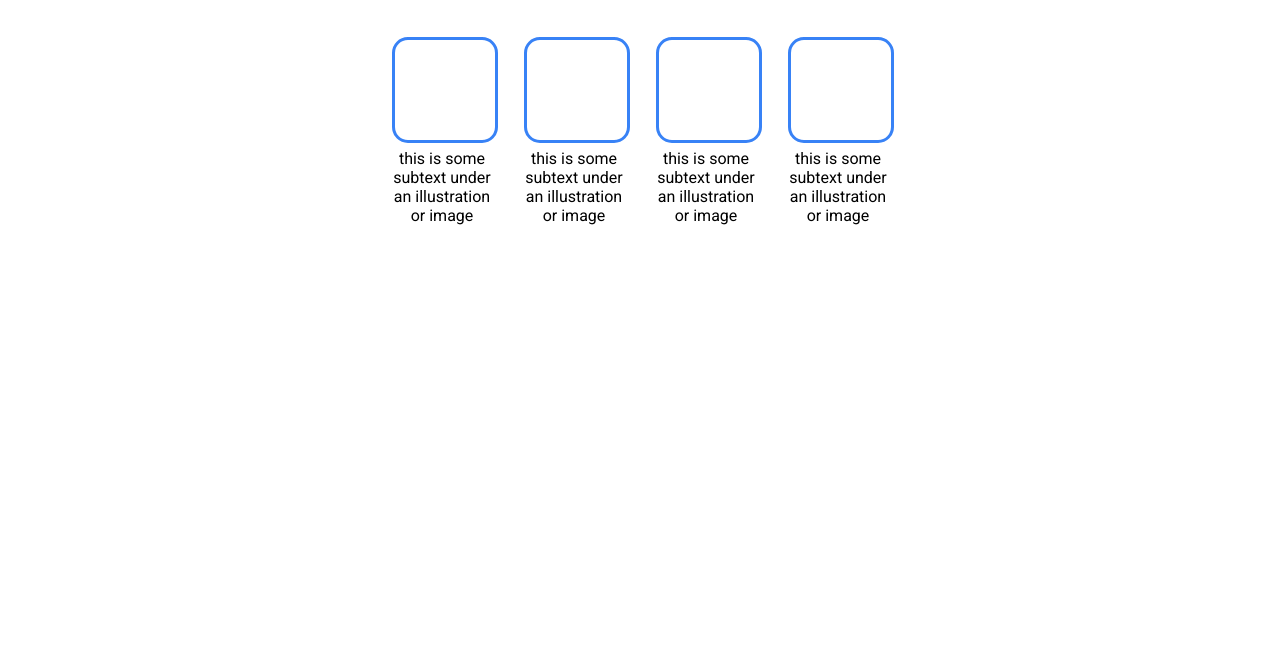
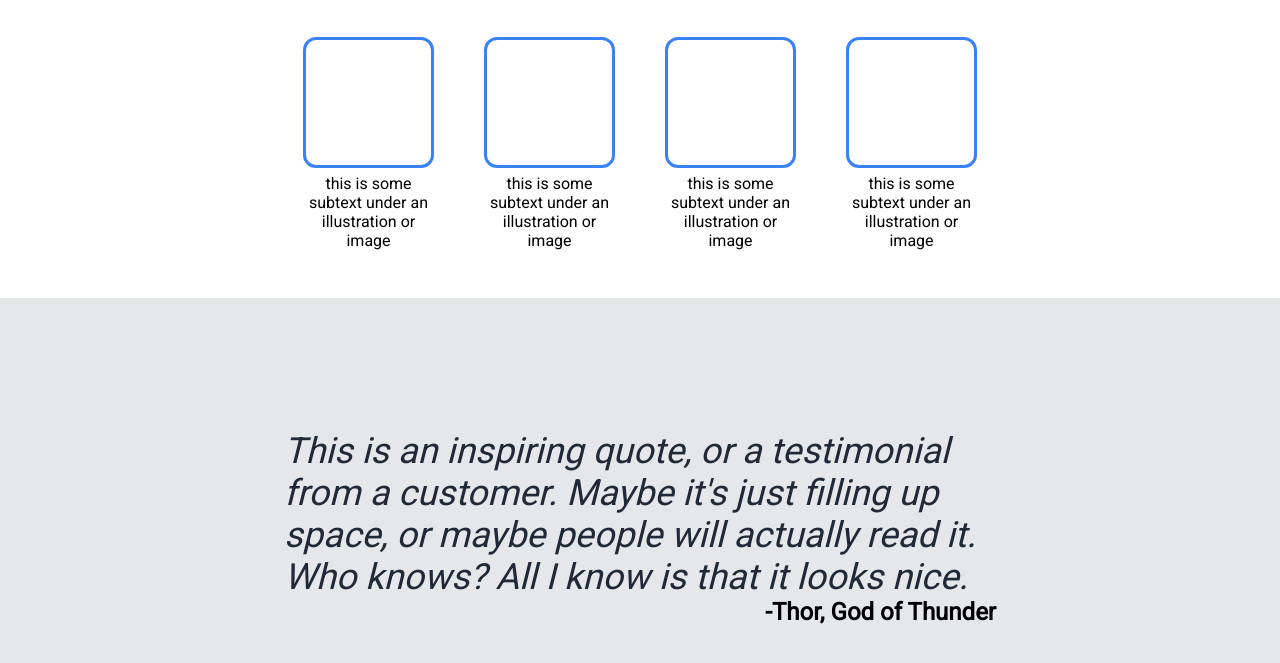
Before and after one commit to danielwhitty/odin-landing-page, a plain HTML site: page index.html in a window 1280 px wide. Shown: the part 631-1294 px from the top of the page. Before the commit the page ends 904 px from the top, so only its background shows below. Drawn offline with Linux system fonts and the light colour scheme.

Commit message:
Add quote section including HTML and style

```diff
--- a/index.html
+++ b/index.html
@@ -47,7 +47,8 @@
         </div>
     </div>
     <div class="quote-container">
-
+        <div class="quote">This is an inspiring quote, or a testimonial from a customer. Maybe it's just filling up space, or maybe people will actually read it. Who knows? All I know is that it looks nice.</div>
+        <div class="quote-author">-Thor, God of Thunder</div>
     </div>
     <div class="call-to-action">
 
--- a/style.css
+++ b/style.css
@@ -14,8 +14,8 @@ body {
 .footer {
     display: flex;
     flex-direction: row;
-    padding-left: 10%;
-    padding-right: 10%;
+    padding-left: 15%;
+    padding-right: 15%;
 }
 
 .header {
@@ -106,27 +106,55 @@ body {
 .info-images-container {
     display: flex;
     flex-direction: row;
-    gap: 32px;
-    margin-left: 64px;
-    margin-right: 64px;
+    gap: 56px;
+    margin-left: 3%;
+    margin-right: 3%;
     flex-wrap: wrap;
-    justify-content: center;
+    justify-content: space-between;
 }
 
 .info-image {
     display: flex;
     flex-direction: column;
     gap: 6px;
-    width: 100px;
+    width: 125px;
+    align-items: center;
 }
 
 .info-image .image {
-    height: 100px;
-    width: 100px;
+    height: 125px;
+    width: 125px;
     border: 3px solid #3882F6;
-    border-radius: 15%;
+    border-radius: 10%;
 }
 
 .info-image .image-text {
     text-align: center;
 }
+
+.quote-container {
+    display: flex;
+    flex-direction: column;
+    background: #E5E7EB;
+    align-items: center;
+    padding-top: 132px;
+    padding-bottom: 132px;
+
+}
+
+.quote {
+    font-size: 36px;
+    font-weight: 100;
+    font-style: italic;
+    color: #1F2937;
+    margin-left: 92px;
+    margin-right: 92px;
+}
+
+.quote-author {
+    align-self: flex-end;
+    margin-left: 92px;
+    margin-right: 92px;
+    font-weight: 900;
+    font-size: 24px;
+}
```
